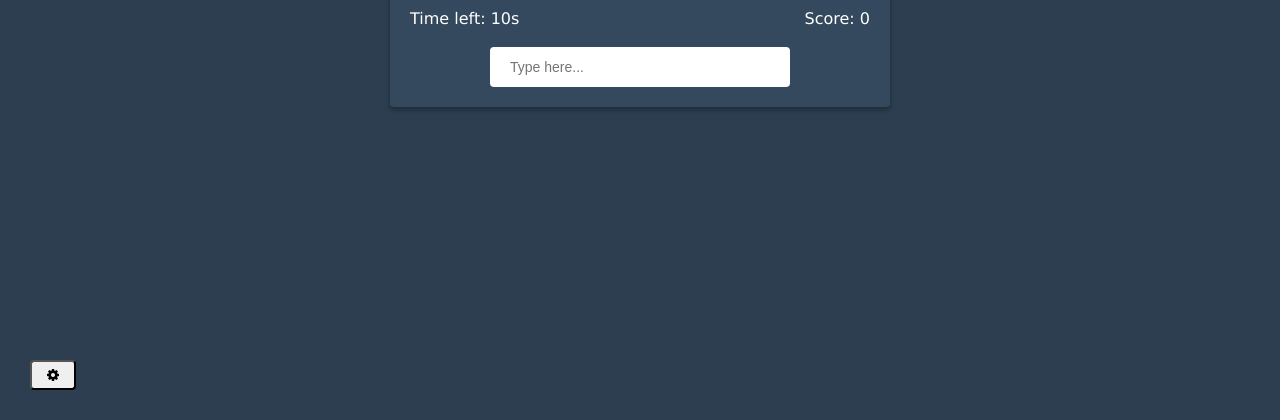
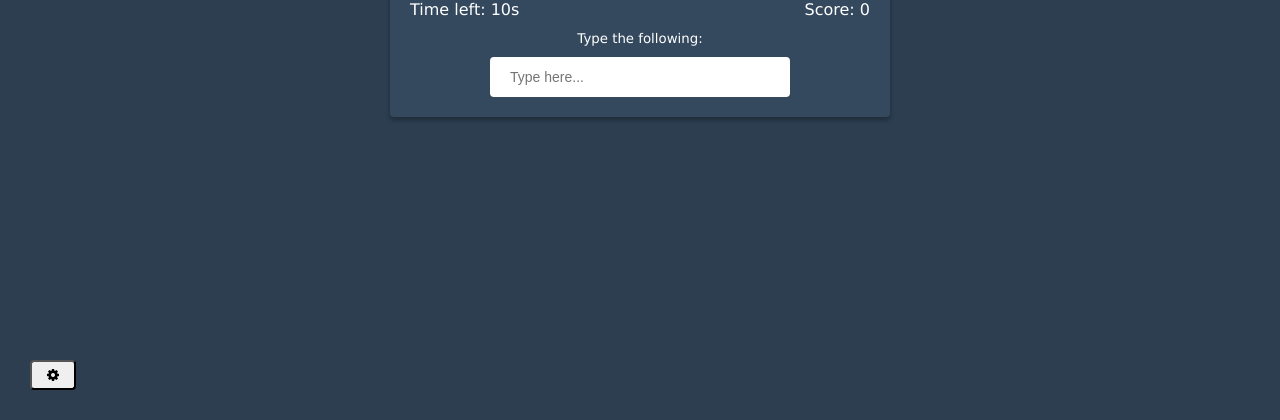
Before and after one commit to maurizioPp/20-Web-Projects-With-Vanilla-JavaScript, a plain HTML site: page 12. Typing Game/index.html in a window 1280 px wide. Shown: the part 380-800 px from the top of the page. Drawn offline with Linux system fonts and the light colour scheme.

Commit message:
add instruction

```diff
--- a/12. Typing Game/index.html
+++ b/12. Typing Game/index.html
@@ -34,6 +34,7 @@
     <div class="container">
         <!-- title -->
         <h2>Typing Game</h2>
+        <small>Type the following:</small>
         <!-- word display -->
         <h1 id="word"></h1>
         <!-- input -->
```
